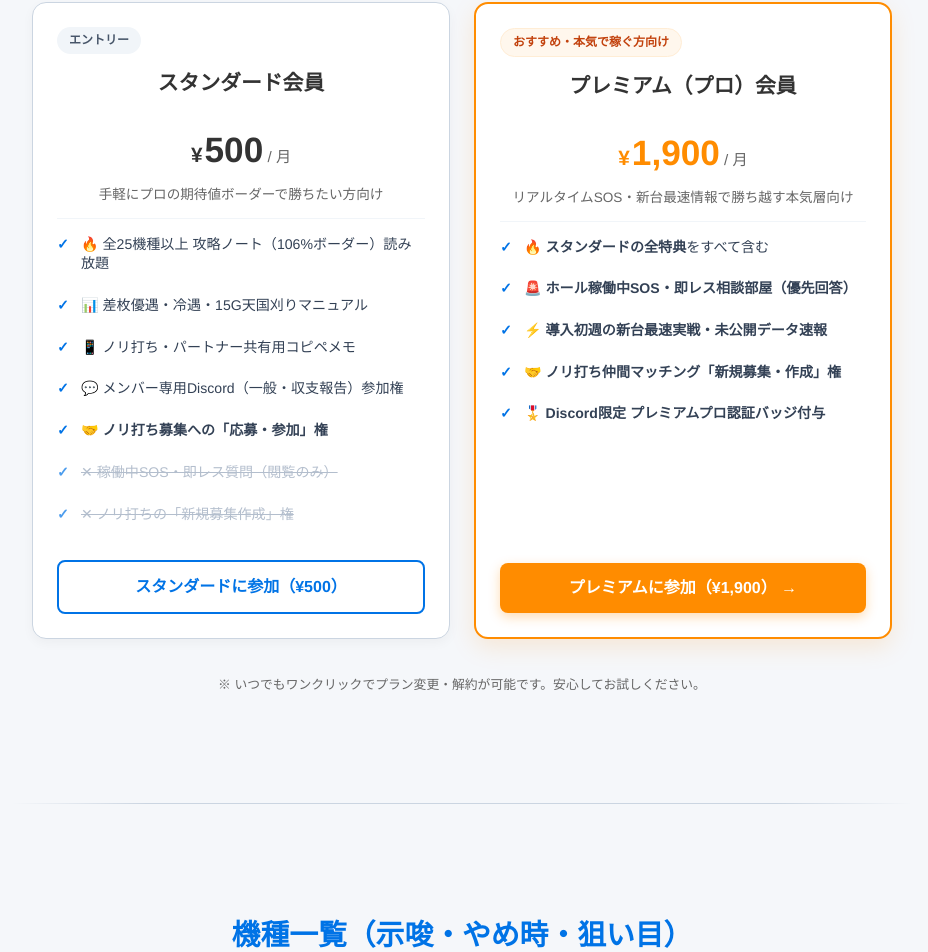
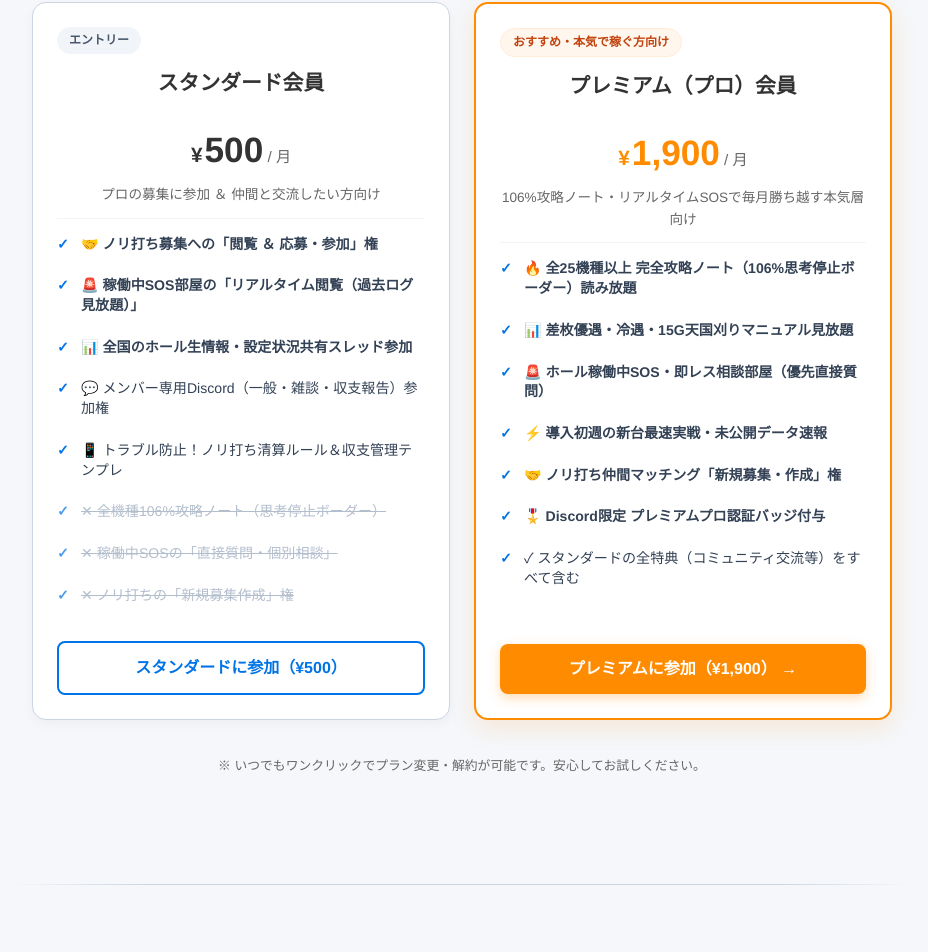
Before and after one commit to yuya7-7/slotters-hub-homepage, a React (Vite) app: page / in a window 1280 px wide. Shown: the part 1140-2092 px from the top of the page, without its empty margins (178-1106 px from the left). Built offline with nearby package versions, Linux system fonts and the light colour scheme.

Commit message:
Update plan offerings: Standard (500 yen) focuses on Matchmaking application, SOS viewing, Hall live intel, and Discord community; Premium (1900 yen) unlocks 106% Strategy Notes, direct SOS questions, and recruit rights

```diff
--- a/src/App.tsx
+++ b/src/App.tsx
@@ -110,14 +110,15 @@ function App() {
                 <span className="currency">¥</span>500
                 <span className="period"> / 月</span>
               </div>
-              <p className="plan-target">手軽にプロの期待値ボーダーで勝ちたい方向け</p>
+              <p className="plan-target">プロの募集に参加 ＆ 仲間と交流したい方向け</p>
               <ul className="plan-benefits">
-                <li>🔥 全25機種以上 攻略ノート（106%ボーダー）読み放題</li>
-                <li>📊 差枚優遇・冷遇・15G天国刈りマニュアル</li>
-                <li>📱 ノリ打ち・パートナー共有用コピペメモ</li>
-                <li>💬 メンバー専用Discord（一般・収支報告）参加権</li>
-                <li>🤝 <strong>ノリ打ち募集への「応募・参加」権</strong></li>
-                <li className="benefit-disabled">✕ 稼働中SOS・即レス質問（閲覧のみ）</li>
+                <li>🤝 <strong>ノリ打ち募集への「閲覧 ＆ 応募・参加」権</strong></li>
+                <li>🚨 <strong>稼働中SOS部屋の「リアルタイム閲覧（過去ログ見放題）」</strong></li>
+                <li>📊 <strong>全国のホール生情報・設定状況共有スレッド参加</strong></li>
+                <li>💬 メンバー専用Discord（一般・雑談・収支報告）参加権</li>
+                <li>📱 トラブル防止！ノリ打ち清算ルール＆収支管理テンプレ</li>
+                <li className="benefit-disabled">✕ 全機種106%攻略ノート（思考停止ボーダー）</li>
+                <li className="benefit-disabled">✕ 稼働中SOSの「直接質問・個別相談」</li>
                 <li className="benefit-disabled">✕ ノリ打ちの「新規募集作成」権</li>
               </ul>
               <a
@@ -138,13 +139,15 @@ function App() {
                 <span className="currency">¥</span>1,900
                 <span className="period"> / 月</span>
               </div>
-              <p className="plan-target">リアルタイムSOS・新台最速情報で勝ち越す本気層向け</p>
+              <p className="plan-target">106%攻略ノート・リアルタイムSOSで毎月勝ち越す本気層向け</p>
               <ul className="plan-benefits">
-                <li>🔥 <strong>スタンダードの全特典</strong>をすべて含む</li>
-                <li>🚨 <strong>ホール稼働中SOS・即レス相談部屋（優先回答）</strong></li>
+                <li>🔥 <strong>全25機種以上 完全攻略ノート（106%思考停止ボーダー）読み放題</strong></li>
+                <li>📊 <strong>差枚優遇・冷遇・15G天国刈りマニュアル見放題</strong></li>
+                <li>🚨 <strong>ホール稼働中SOS・即レス相談部屋（優先直接質問）</strong></li>
                 <li>⚡ <strong>導入初週の新台最速実戦・未公開データ速報</strong></li>
                 <li>🤝 <strong>ノリ打ち仲間マッチング「新規募集・作成」権</strong></li>
                 <li>🎖️ <strong>Discord限定 プレミアムプロ認証バッジ付与</strong></li>
+                <li>✓ スタンダードの全特典（コミュニティ交流等）をすべて含む</li>
               </ul>
               <a
                 href="https://mosh.jp"
--- a/src/components/MachineModal.tsx
+++ b/src/components/MachineModal.tsx
@@ -136,9 +136,9 @@ export const MachineModal: React.FC<MachineModalProps> = ({ machine, onClose })
             </div>
           )}
 
-          {/* 🔒 VIP Teaser */}
+          {/* 🔒 VIP Teaser (Premium Exclusive) */}
           <div className="vip-teaser-compact">
-            <div className="vip-ribbon">🔒 VIP限定コミュニティで公開中</div>
+            <div className="vip-ribbon">🔒 プレミアム会員限定で完全攻略ノート公開中</div>
             <h4 className="vip-teaser-title">{machine.vipTeaser.title}</h4>
             <ul className="vip-teaser-list">
               {machine.vipTeaser.points.map((pt, i) => (
@@ -146,9 +146,9 @@ export const MachineModal: React.FC<MachineModalProps> = ({ machine, onClose })
               ))}
             </ul>
             <div className="vip-teaser-action">
-              <span className="price-label">月額 <strong>¥500</strong></span>
+              <span className="price-label">プレミアム <strong>¥1,900</strong>/月</span>
               <a href="#plans" onClick={onClose} className="btn btn-cta btn-compact">
-                VIPでプロボーダーを見る →
+                プレミアムでプロボーダーを見る →
               </a>
             </div>
           </div>
```
